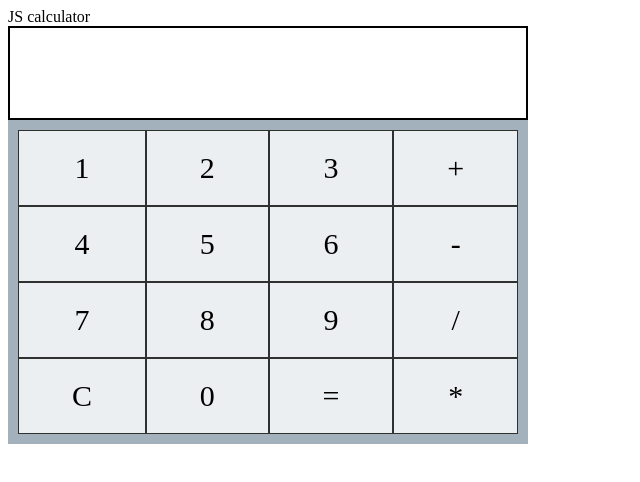
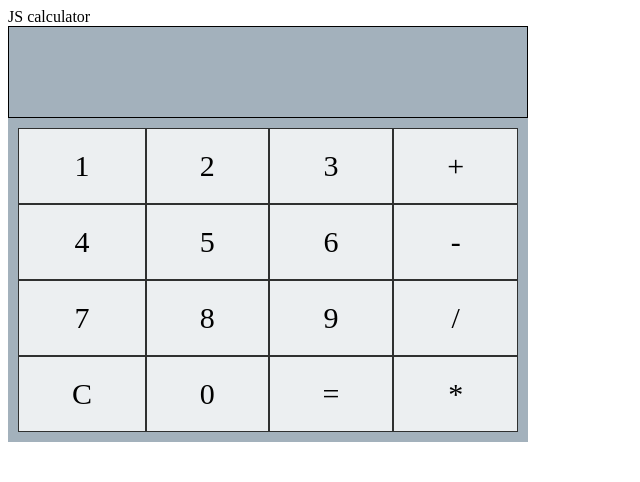
Before and after one commit to Hoceritis/calculator, a plain HTML site: page index.html in a window 1280 px wide. Shown: the whole page, without its empty margins (0-640 px from the left). Drawn offline with Linux system fonts and the light colour scheme.

Commit message:
calculator displays style updated

```diff
--- a/style.css
+++ b/style.css
@@ -16,6 +16,7 @@
 
 #display{
     height: 90px;
-    border: 2px solid black;
-    width: 516px;
+    border: 1px solid black;
+    width: 518px;
+    background-color: #a3b1bc;
 }
```
